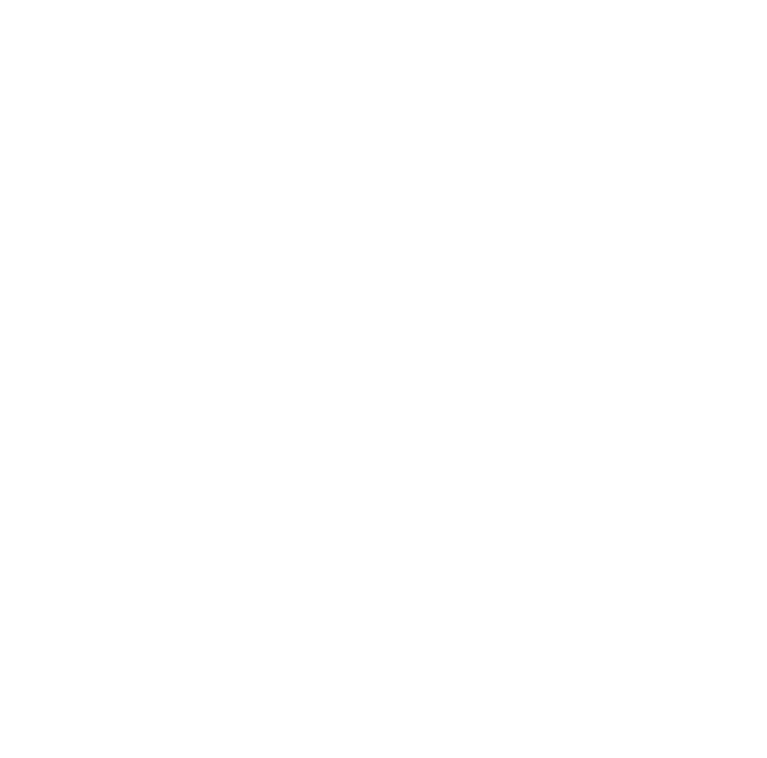
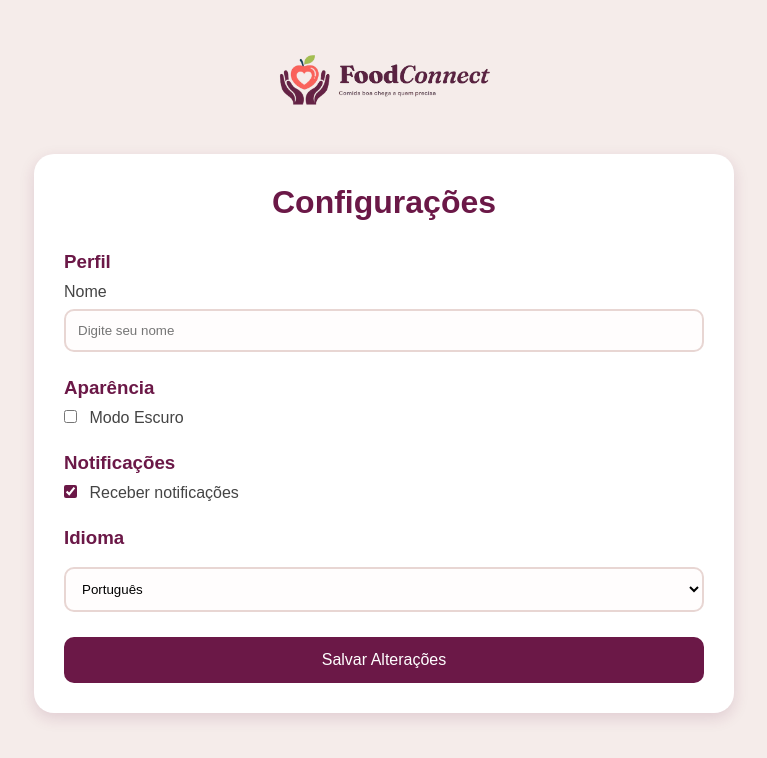
Before and after one commit to camila7araujocosta-ux/FoodConnect, a plain HTML site: page _HTML/settings.html in a window 1280 px wide. Shown: the whole page, without its empty margins (256-1023 px from the left). Drawn offline with Linux system fonts and the light colour scheme.

Commit message:
Nova tela, algumas alterações e reparação de erros

```diff
--- a/CSS/settings.css
+++ b/CSS/settings.css
@@ -0,0 +1,149 @@
+/* Reset */
+*{
+    margin:0;
+    padding:0;
+    box-sizing:border-box;
+}
+
+/* Fundo da página */
+body{
+    font-family: Arial, sans-serif;
+    background-color:#F5ECEA;
+    min-height:100vh;
+    padding:40px;
+}
+
+/* Logo */
+.logo-container{
+    text-align:center;
+    margin-bottom:30px;
+}
+
+.logo-container img{
+    width:300px;
+    max-width:90%;
+}
+
+/* Caixa principal */
+.config-container{
+    max-width:700px;
+    margin:auto;
+    background:white;
+    padding:30px;
+    border-radius:20px;
+    box-shadow:0 5px 15px rgba(107,24,71,0.15);
+}
+
+/* Título */
+h1{
+    text-align:center;
+    color:#6B1847;
+    margin-bottom:30px;
+}
+
+/* Seções */
+.section{
+    margin-bottom:25px;
+}
+
+.section h3{
+    color:#6B1847;
+    margin-bottom:10px;
+}
+
+/* Labels */
+label{
+    color:#444;
+    font-weight:500;
+}
+
+/* Campos */
+input[type="text"],
+select{
+    width:100%;
+    padding:12px;
+    margin-top:8px;
+    border:2px solid #E8D6D3;
+    border-radius:10px;
+    background:#FFFDFD;
+    transition:.3s;
+}
+
+input[type="text"]:focus,
+select:focus{
+    outline:none;
+    border-color:#6B1847;
+}
+
+/* Checkbox */
+input[type="checkbox"]{
+    accent-color:#6B1847;
+    margin-right:8px;
+}
+
+/* Botão */
+button{
+    width:100%;
+    padding:14px;
+    background:#6B1847;
+    color:white;
+    border:none;
+    border-radius:10px;
+    font-size:16px;
+    cursor:pointer;
+    transition:.3s;
+}
+
+button:hover{
+    background:#8B2B61;
+}
+
+/* Voltar */
+.voltar{
+    text-decoration:none;
+    color:#6B1847;
+    font-weight:bold;
+    display:inline-block;
+    margin-bottom:20px;
+}
+
+.voltar:hover{
+    color:#F47C5C;
+}
+
+/* MODO ESCURO */
+
+.dark-mode{
+    background:#24051B;
+    color:#F8EDEB;
+}
+
+.dark-mode .config-container{
+    background:#471233;
+    color:white;
+}
+
+.dark-mode h1,
+.dark-mode h3{
+    color:#FF8AA0;
+}
+
+.dark-mode label{
+    color:white;
+}
+
+.dark-mode input,
+.dark-mode select{
+    background:#5A2145;
+    color:white;
+    border:1px solid #FF8AA0;
+}
+
+.dark-mode button{
+    background:#FF8AA0;
+    color:#24051B;
+}
+
+.dark-mode #header{
+    background:#471233;
+}
--- a/_HTML/settings.html
+++ b/_HTML/settings.html
@@ -1,11 +1,57 @@
 <!DOCTYPE html>
-<html lang="en">
+<html lang="pt-BR">
 <head>
     <meta charset="UTF-8">
-    <meta name="viewport" content="width=device-width, initial-scale=1.0">
-    <title>FoodConnect</title>
+    <title>Configurações</title>
+    <link rel="stylesheet" href="config.css">
 </head>
 <body>
 
+    <div class="logo-container">
+        <img src="../img/logo.png" alt="Logo FoodConnect">
+    </div>
+
+    <!-- Link para a página de configurações -->
+    <link rel="stylesheet" href="../CSS/settings.css">
+
+    <div class="config-container">
+        <h1>Configurações</h1>
+
+        <div class="section">
+            <h3>Perfil</h3>
+            <label for="nome">Nome</label>
+            <input type="text" id="nome" placeholder="Digite seu nome">
+        </div>
+
+        <div class="section">
+            <h3>Aparência</h3>
+            <label>
+                <input type="checkbox" id="tema">
+                Modo Escuro
+            </label>
+        </div>
+
+        <div class="section">
+            <h3>Notificações</h3>
+            <label>
+                <input type="checkbox" checked>
+                Receber notificações
+            </label>
+        </div>
+
+        <div class="section">
+            <h3>Idioma</h3>
+            <select>
+                <option>Português</option>
+                <option>English</option>
+                <option>Español</option>
+            </select>
+        </div>
+
+        <button id="salvar">Salvar Alterações</button>
+    </div>
+
+    <script src="config.js"></script>
+
 </body>
 </html>
```
Also changed, not shown: CSS/home.css (+4 -3 lines), JAVASCRIPT/settings.js (added, +43 -0 lines), _HTML/edit_profile.html (deleted, +0 -11 lines), _HTML/home.html (+3 -3 lines).
